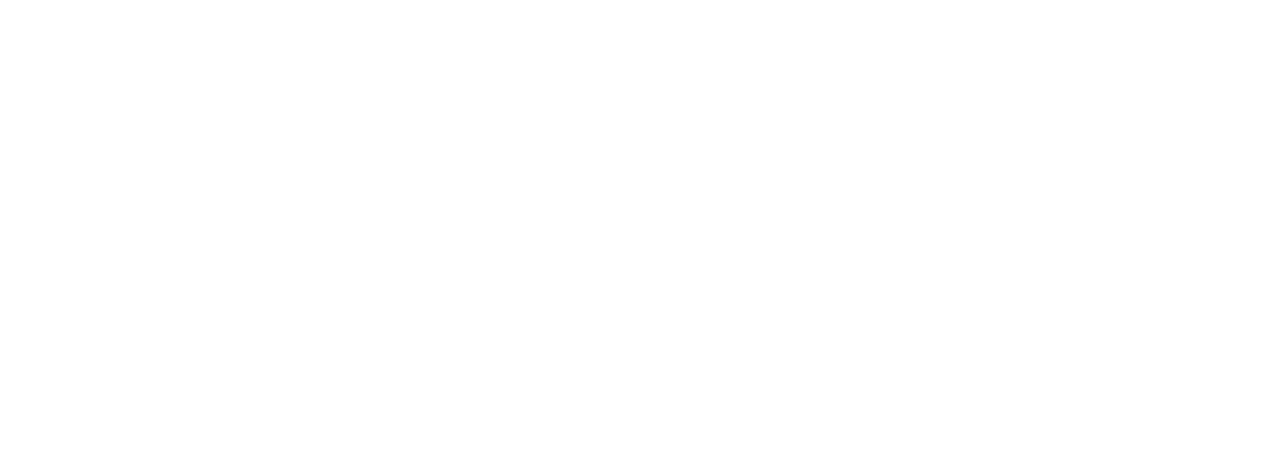
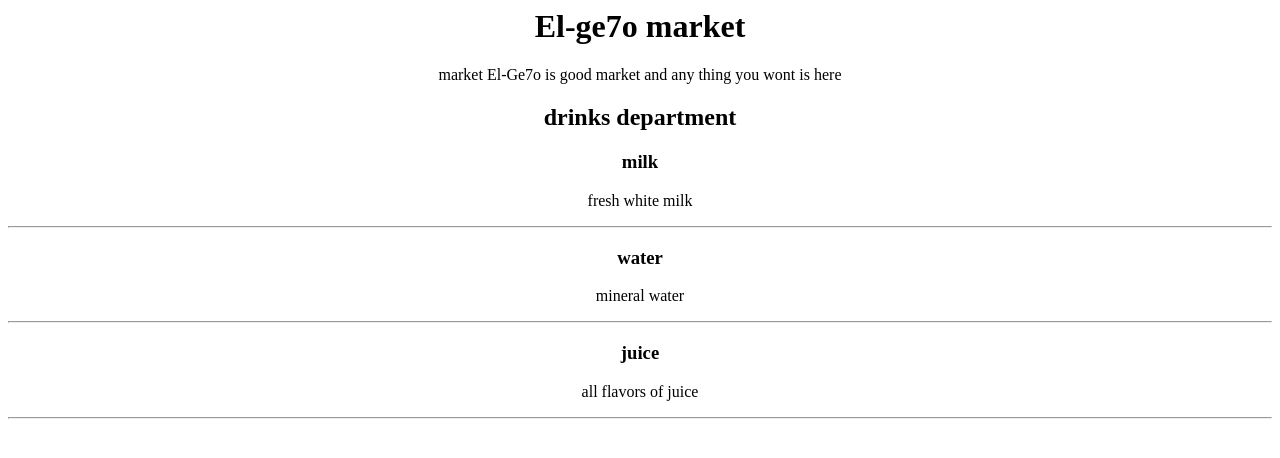
Before and after one commit to ElGariehy/assignments, a plain HTML site: page assignment06_10.html in a window 1280 px wide. Drawn offline with Linux system fonts and the light colour scheme.

Commit message:
ElGe7o 28/07 |

```diff
--- a/assignment06_10.html
+++ b/assignment06_10.html
@@ -1,12 +1,55 @@
-<!DOCTYPE html>
+<!-- <!DOCTYPE html> -->
 <html lang="en">
+
 <head>
     <meta charset="UTF-8">
     <meta http-equiv="X-UA-Compatible" content="IE=edge">
     <meta name="viewport" content="width=device-width, initial-scale=1.0">
     <title>Document</title>
 </head>
-<body>
 
+<body style="text-align: center;">
+    <!-- assign_01-->
+    <!-- Type Question 1 Answer Below -->
+    <!-- <!DOCTYPE html> -->
+    <!-- Type Question 2 Answer Below -->
+    <!-- quirks mode -->
+    <!-- Type Question 3 Answer Below -->
+    <!-- لا -->
+    <!-- Type Question 4 Answer Below -->
+    <!-- لا -->
+    <!-- Type Question 5 Answer Below -->
+    <!-- لا -->
+    <!-- assign_02-->
+    <!-- لا -->
+    <!-- assign_03-->
+    <!-- لا -->
+    <!-- assign_04-->
+    <!-- نعم -->
+    <!-- assign_05-->
+    <!--
+        title نعم
+        href نعم
+        src نعم
+        hidden نعم
+        charset نعم
+        class نعم
+        id نعم
+        type نعم
+    -->
+    <!-- assign_06-->
+    <h1> El-ge7o market</h1>
+    <p>market El-Ge7o is good market and any thing you wont is here</p>
+    <h2> drinks department</h2>
+    <h3>milk</h3>
+    <p>fresh white milk</p>
+    <hr>
+    <h3>water</h3>
+    <p>mineral water</p>
+    <hr>
+    <h3>juice</h3>
+    <p> all flavors of juice</p>
+    <hr>
 </body>
+
 </html>
```
